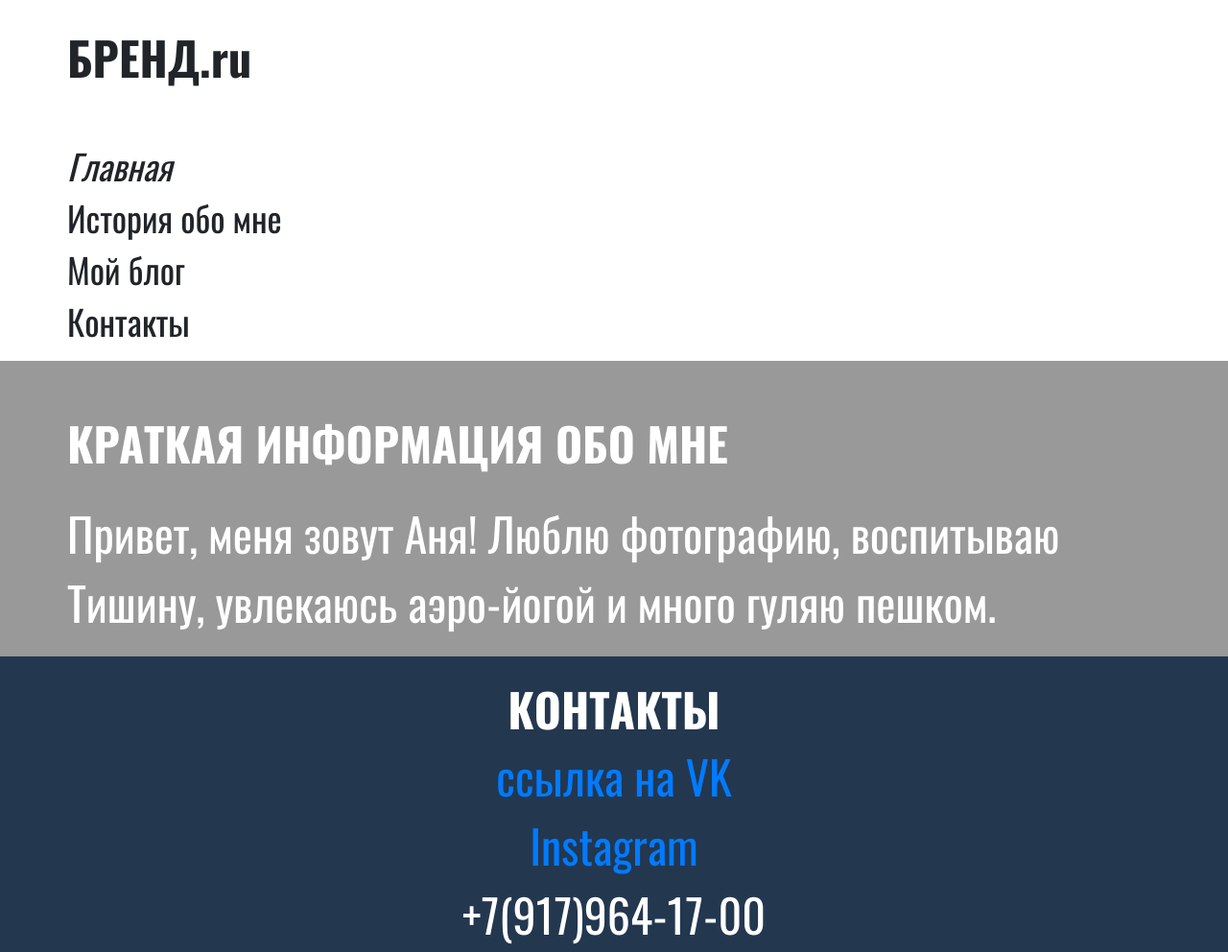
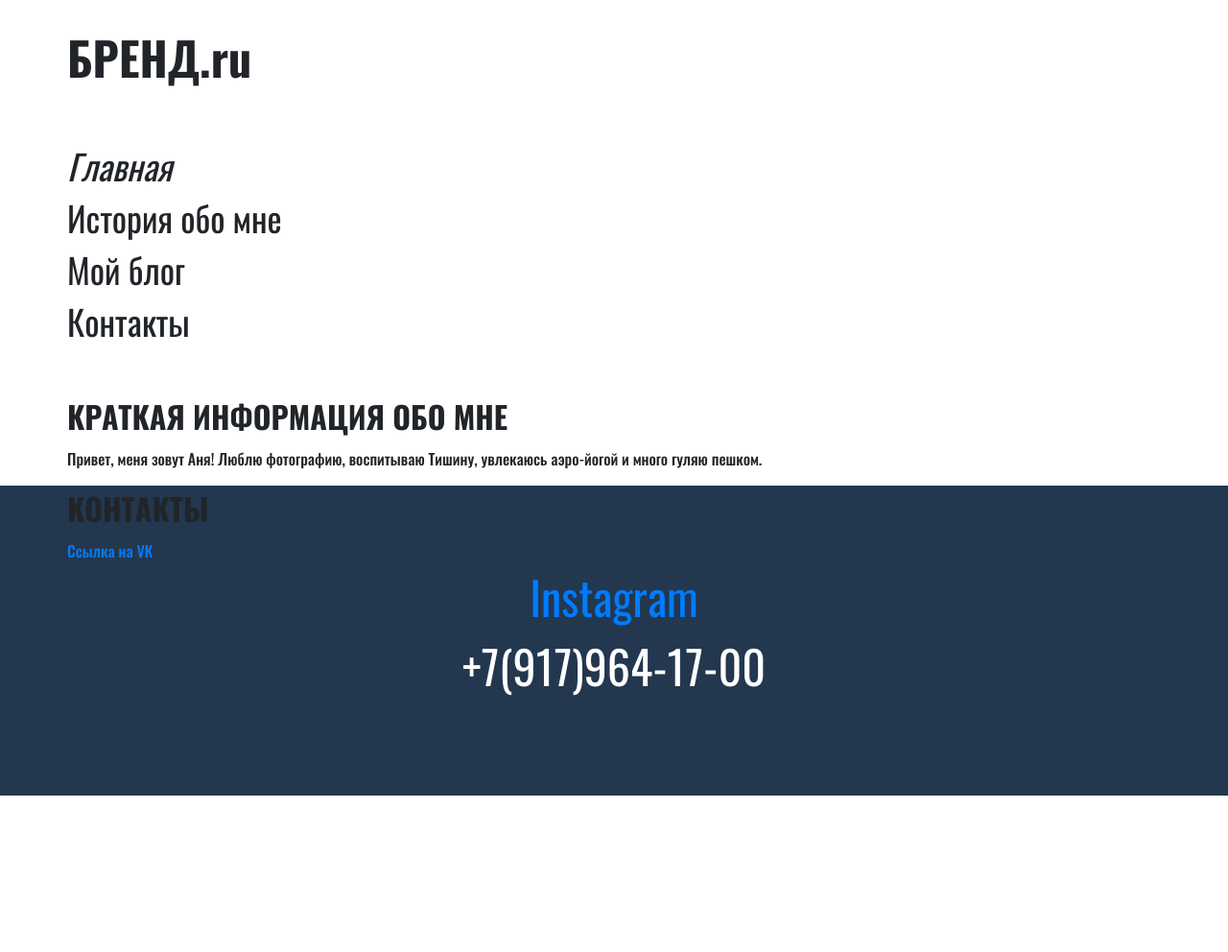
Before and after one commit to KorobovA/my-blog, a website: page src/html/pages/index.html in a window 1280 px wide. Shown: the whole page at 96% size. After the commit the page ends 829 px from the top, so only its background shows below. Drawn offline with nearby package versions, Linux system fonts and the light colour scheme; files that its build step writes are made by us from their sources; files whose address does not match are found by name.

Commit message:
внесла изменения контактов

```diff
--- a/src/html/components/header.html
+++ b/src/html/components/header.html
@@ -1,11 +1,14 @@
 <div class="header">
   <div class="container">
-    <div class="header_content">
+    <div class="header__content">
+      <div class="header__brand">
+        <!-- <img src="./img/capital-letter-a.png"></div> -->
       <h1 class="header_text-one">БРЕНД.ru</h1>
       <h2 class="header_text-two">Главная</h2>
       <h3 class="header_text-three">История обо мне</h3>
       <h4 class="header_text-four">Мой блог</h4>
       <h5 class="header_text-five">Контакты</h5>
-    </div>
+
+  </div>
   </div>
 </div>
--- a/src/html/pages/index.html
+++ b/src/html/pages/index.html
@@ -2,8 +2,7 @@
 <head>
   <meta charset="UTF-8">
   <link href="main.css" rel="stylesheet">
-  <link rel="shorcut icon" href="./image/capital-letter-a.png" type="image/png">
-
+  <link rel="shortcut icon" href="./img/capital-letter-a.png" type="image/png">
   <link rel="stylesheet" href="https://cdnjs.cloudflare.com/ajax/libs/twitter-bootstrap/4.3.1/css/bootstrap-reboot.min.css">
   <title>Анна К</title>
 </head>
@@ -11,22 +10,20 @@
   @@include('./../components/header.html')
 
 
-  <div class="infoblock">
-    <div class="infoblock_content">
-      <div class="container">
-        <h1 class="infoblock_text-one">КРАТКАЯ ИНФОРМАЦИЯ ОБО МНЕ</h1>
-        <div class="text"> Привет, меня зовут Аня! Люблю фотографию, воспитываю Тишину, увлекаюсь аэро-йогой и много гуляю пешком. </div>
-      </div>
+  <div class="info-block">
+    <div class="container">
+        <h1 class="info-block__titel title">КРАТКАЯ ИНФОРМАЦИЯ ОБО МНЕ</h1>
+        <p class="info-block__text"> Привет, меня зовут Аня! Люблю фотографию, воспитываю Тишину, увлекаюсь аэро-йогой и много гуляю пешком. </p>
     </div>
   </div>
 
   <div class="contacts">
       <div class="container">
-        <div class= "contacts_content">
-          <h1 class="contacts_text-one">КОНТАКТЫ</h1>
-          <h2 class="vk">
-            <a href="https://vk.com/vesssna">  ссылка на VK </a>
-          </h2>
+        <div class= "contacts__content">
+          <h1 class="contacts_titel title">КОНТАКТЫ</h1>
+          <div><a class="contacts__link"
+             href="https://vk.com/vesssna" target="_blank"> Cсылка на VK </a>
+          </div>
           <h3 class="instagram">
             <a href="https://www.instagram.com/vesssna/"> Instagram </a>
           </h3>
--- a/src/scss/components/_footer.scss
+++ b/src/scss/components/_footer.scss
@@ -1,8 +1,8 @@
 .footer {
-    font-weight: 300;
-    font-size: 48px;
-    text-align: right;
-    color: #fff;
-    padding: 23px 0;
-    background: #45B7E3;
+  background: #45B7E3;
+  font-weight: 300;
+  font-size: 48px;
+  text-align: right;
+  color: #fff;
+  padding: 23px 0;
   }
```
